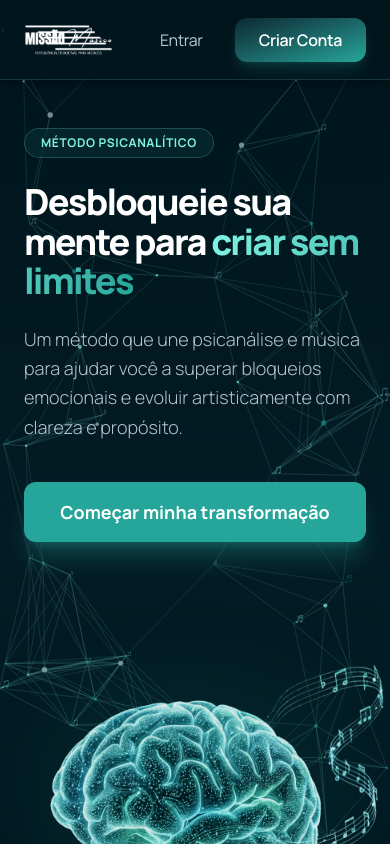
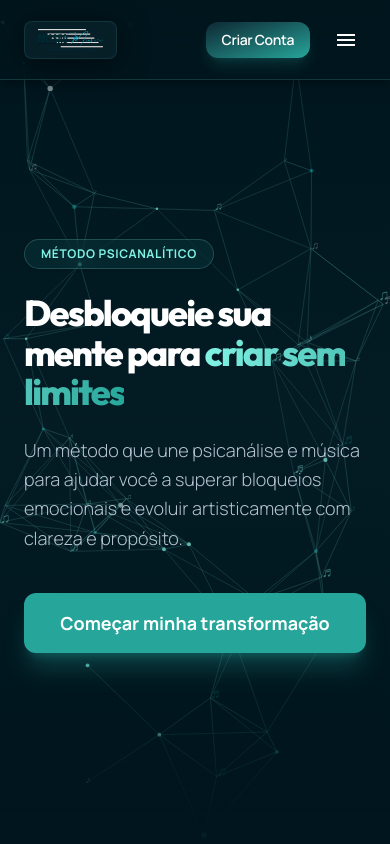
Before and after one commit to Redguitarock/missao-musico-plataforma, a Next.js app: page / in a window 390 px wide. Shown: the top 844 px of the page. Built offline with nearby package versions, Linux system fonts and the light colour scheme.

Commit message:
fix(ui): otimizacao mobile, tipografia, eventos de touch e menu hamburguer

```diff
--- a/src/app/page.tsx
+++ b/src/app/page.tsx
@@ -46,6 +46,7 @@ const JORNADA_STEPS = [
 export default function LandingPage() {
   const [activeStep, setActiveStep] = useState(0);
   const prevStepRef = useRef(0);
+  const [isMenuOpen, setIsMenuOpen] = useState(false);
 
   useEffect(() => {
     prevStepRef.current = activeStep;
@@ -71,9 +72,11 @@ export default function LandingPage() {
     <div className="antialiased selection:bg-secondary-container selection:text-on-secondary-container">
       {/* TopNavBar */}
       <nav className="fixed top-0 w-full z-50 bg-surface/80 backdrop-blur-xl shadow-[0_0_15px_rgba(0,0,0,0.5)] font-manrope antialiased tracking-tight">
-        <div className="flex justify-between items-center max-w-7xl mx-auto px-6 h-20">
+        <div className="flex justify-between items-center max-w-7xl mx-auto px-6 h-20 relative z-50">
           <Link href="/" className="flex items-center gap-2">
-            <Image src="/logo.png" alt="Missão Músico" width={160} height={40} className="h-8 w-auto brightness-0 invert" />
+            <div className="bg-surface-container px-3 py-1.5 rounded-lg shadow-[0_0_15px_rgba(129,243,229,0.15)] flex items-center">
+              <Image src="/logo.png" alt="Missão Músico" width={160} height={40} className="h-6 md:h-8 w-auto" />
+            </div>
           </Link>
           <div className="hidden md:flex items-center space-x-8">
             <Link href="/" className="text-secondary font-semibold border-b-2 border-secondary pb-1">
@@ -86,16 +89,37 @@ export default function LandingPage() {
               Planos
             </Link>
           </div>
-          <div className="flex items-center gap-4">
-            <Link href="/login" className="text-on-surface-variant hover:text-white px-4 py-2 transition-all active:scale-95">
+          <div className="flex items-center gap-2 md:gap-4">
+            <Link href="/login" className="hidden sm:block text-on-surface-variant hover:text-white px-4 py-2 transition-all active:scale-95">
               Entrar
             </Link>
-            <Link href="/cadastro" className="bg-gradient-to-br from-primary-container to-secondary text-white px-6 py-2.5 rounded-xl font-semibold transition-all active:scale-95 shadow-lg shadow-secondary/20">
+            <Link href="/cadastro" className="bg-gradient-to-br from-primary-container to-secondary text-white px-4 py-2 md:px-6 md:py-2.5 rounded-xl font-semibold text-sm md:text-base transition-all active:scale-95 shadow-lg shadow-secondary/20">
               Criar Conta
             </Link>
+            <button className="md:hidden ml-2 p-2 flex items-center" onClick={() => setIsMenuOpen(!isMenuOpen)}>
+              <span className="material-symbols-outlined text-white text-2xl">{isMenuOpen ? 'close' : 'menu'}</span>
+            </button>
           </div>
         </div>
-        <div className="bg-outline-variant h-[1px] w-full absolute bottom-0"></div>
+        <AnimatePresence>
+          {isMenuOpen && (
+            <motion.div
+              initial={{ opacity: 0, height: 0 }}
+              animate={{ opacity: 1, height: "auto" }}
+              exit={{ opacity: 0, height: 0 }}
+              className="md:hidden bg-surface-container-high border-b border-outline-variant/10 overflow-hidden flex flex-col z-40 absolute w-full left-0 top-20 shadow-2xl"
+            >
+              <div className="flex flex-col px-6 py-6 gap-6">
+                <Link href="/" onClick={() => setIsMenuOpen(false)} className="text-white font-semibold">Início</Link>
+                <Link href="#metodo" onClick={() => setIsMenuOpen(false)} className="text-on-surface-variant hover:text-white">Método</Link>
+                <Link href="#planos" onClick={() => setIsMenuOpen(false)} className="text-on-surface-variant hover:text-white">Planos</Link>
+                <div className="w-full h-[1px] bg-white/5 my-2"></div>
+                <Link href="/login" onClick={() => setIsMenuOpen(false)} className="text-on-surface-variant hover:text-white font-medium">Entrar</Link>
+              </div>
+            </motion.div>
+          )}
+        </AnimatePresence>
+        <div className="bg-outline-variant h-[1px] w-full absolute bottom-0 z-50 pointer-events-none"></div>
       </nav>
 
       <HeroInteractive />
@@ -111,7 +135,7 @@ export default function LandingPage() {
             <h2 className="text-sm uppercase tracking-[0.2em] text-on-tertiary-container font-bold mb-4">
               A Luta Interna
             </h2>
-            <p className="text-4xl md:text-5xl font-headline font-bold text-white tracking-tighter leading-tight">
+            <p className="text-3xl md:text-5xl font-headline font-bold text-white tracking-tighter leading-tight">
               A música nasce na mente, mas é nela que os maiores obstáculos residem.
             </p>
           </motion.div>
@@ -152,7 +176,7 @@ export default function LandingPage() {
           className="max-w-7xl mx-auto px-6 flex flex-col items-center text-center"
         >
           <div className="max-w-3xl space-y-8">
-            <h2 className="text-5xl md:text-6xl font-bold text-[#81f3e5] tracking-wide italic font-cormorant leading-tight drop-shadow-[0_0_15px_rgba(129,243,229,0.2)]">
+            <h2 className="text-4xl md:text-6xl font-bold text-[#81f3e5] tracking-wide italic font-cormorant leading-tight drop-shadow-[0_0_15px_rgba(129,243,229,0.2)]">
               "Eu começo, mas nunca termino nada..."
             </h2>
             <p className="text-xl text-on-surface-variant leading-relaxed">
@@ -199,7 +223,7 @@ export default function LandingPage() {
                 <h2 className="text-sm uppercase tracking-[0.2em] text-[#81f3e5] font-bold mb-4 drop-shadow-[0_0_15px_rgba(129,243,229,0.5)]">
                   O Santuário Digital
                 </h2>
-                <h3 className="text-5xl md:text-6xl font-headline font-bold tracking-tighter leading-tight mb-6 text-white drop-shadow-md">
+                <h3 className="text-4xl md:text-6xl font-headline font-bold tracking-tighter leading-tight mb-6 text-white drop-shadow-md">
                   Um método estruturado para sua psique artística.
                 </h3>
               </motion.div>
@@ -226,10 +250,10 @@ export default function LandingPage() {
       </section>
 
       {/* How It Works (Bento Grid with Animated Tracking Dot) */}
-      <section className="py-24 bg-surface-container">
+      <section className="py-24 bg-surface-container overflow-hidden">
         <div className="max-w-7xl mx-auto px-6">
-          <motion.div initial="hidden" whileInView="visible" viewport={{ once: true }} variants={fadeInUp} className="text-center mb-20">
-            <h2 className="text-4xl md:text-5xl font-headline font-extrabold text-white tracking-tighter">Sua jornada passo a passo</h2>
+          <motion.div initial="hidden" whileInView="visible" viewport={{ once: true }} variants={fadeInUp} className="text-center mb-16 md:mb-20">
+            <h2 className="text-3xl md:text-5xl font-headline font-extrabold text-white tracking-tighter">Sua jornada passo a passo</h2>
           </motion.div>
 
           <div className="relative pt-6 md:pt-10">
@@ -290,12 +314,12 @@ export default function LandingPage() {
                {[0, 0.05, 0.1].map((delay, index) => (
                  <motion.div
                    key={`mob-trail-${index}`}
-                   className="absolute left-[30px] w-5 h-5 mt-[-10px]"
+                   className="absolute left-[20px] w-4 h-4 mt-[-8px]"
                    animate={{ top: `${(activeStep * 20) + 10}%` }}
                    transition={{ duration: 0.8, ease: "easeInOut", delay }}
                  >
                     <motion.div
-                       animate={{ x: [0, -70, 0] }}
+                       animate={{ x: [0, -50, 0] }}
                        transition={{ duration: 0.8, ease: ["easeOut", "easeIn"], times: [0, 0.5, 1], delay }}
                        className="w-full h-full bg-[#81f3e5] rounded-full relative flex items-center justify-center"
                        style={{
@@ -337,18 +361,18 @@ export default function LandingPage() {
                ))}
             </div>
 
-            <div className={`grid grid-cols-1 md:grid-cols-5 gap-6 relative z-10 pl-16 md:pl-0`}>
+            <div className={`grid grid-cols-1 md:grid-cols-5 gap-4 md:gap-6 relative z-10 pl-10 md:pl-0`}>
               {JORNADA_STEPS.map((step, idx) => {
                 const isActive = activeStep === idx;
                 const isSuccessCard = idx === 4;
                 return (
                   <motion.div
                     key={idx}
-                    className={`bg-gradient-to-br p-8 rounded-2xl flex flex-col justify-between h-64 border transition-all duration-500 backdrop-blur-md cursor-pointer overflow-hidden relative
+                    className={`bg-gradient-to-br p-5 md:p-8 rounded-2xl flex flex-col justify-between h-auto min-h-[14rem] md:min-h-0 md:h-64 border transition-all duration-500 backdrop-blur-md cursor-pointer overflow-hidden relative
                       ${isActive
                         ? (isSuccessCard
-                           ? 'from-[#005049]/80 to-[#0a1f29] border-[#81f3e5] shadow-[0_0_40px_rgba(129,243,229,0.3)] scale-110 z-20'
-                           : 'from-[#1b4353] to-[#0a1f29] border-[#81f3e5]/50 shadow-[0_0_30px_rgba(129,243,229,0.15)] scale-105 z-20'
+                           ? 'from-[#005049]/80 to-[#0a1f29] border-[#81f3e5] shadow-[0_0_40px_rgba(129,243,229,0.3)] scale-105 md:scale-110 z-20'
+                           : 'from-[#1b4353] to-[#0a1f29] border-[#81f3e5]/50 shadow-[0_0_30px_rgba(129,243,229,0.15)] scale-[1.02] md:scale-105 z-20'
                           )
                         : 'from-[#1b4353]/90 to-[#0a1f29]/90 border-outline-variant/30 opacity-80 scale-100 hover:opacity-100 z-10'
                       } ${step.y ? 'md:translate-y-8' : ''}`}
@@ -364,19 +388,19 @@ export default function LandingPage() {
                        />
                     )}
 
-                    <div className="flex justify-between items-start relative z-10">
-                      <span className={`text-5xl font-headline font-extrabold transition-colors duration-500 ${isActive ? 'text-[#81f3e5]' : 'text-white/10'}`}>
+                    <div className="flex justify-between items-start relative z-10 mb-4 md:mb-0">
+                      <span className={`text-4xl md:text-5xl font-headline font-extrabold transition-colors duration-500 ${isActive ? 'text-[#81f3e5]' : 'text-white/10'}`}>
                         {step.id}
                       </span>
-                      <span className={`material-symbols-outlined transition-all duration-500 ${isActive ? 'text-[#81f3e5] opacity-100 scale-125' : 'text-outline-variant opacity-50'}`}>
+                      <span className={`material-symbols-outlined transition-all duration-500 ${isActive ? 'text-[#81f3e5] opacity-100 scale-110 md:scale-125' : 'text-outline-variant opacity-50'}`}>
                         {step.icon}
                       </span>
                     </div>
                     <div className="relative z-10">
-                      <h4 className={`text-lg font-headline font-bold mb-2 transition-colors duration-500 ${isActive ? (isSuccessCard ? 'text-white drop-shadow-[0_0_8px_rgba(255,255,255,0.8)]' : 'text-[#81f3e5]') : 'text-white'}`}>
+                      <h4 className={`text-base md:text-lg font-headline font-bold mb-2 transition-colors duration-500 ${isActive ? (isSuccessCard ? 'text-white drop-shadow-[0_0_8px_rgba(255,255,255,0.8)]' : 'text-[#81f3e5]') : 'text-white'}`}>
                         {step.title}
                       </h4>
-                      <p className="text-on-surface-variant text-sm">{step.desc}</p>
+                      <p className="text-on-surface-variant text-xs md:text-sm">{step.desc}</p>
                     </div>
                   </motion.div>
                 );
@@ -389,8 +413,8 @@ export default function LandingPage() {
       <section className="py-24 bg-surface overflow-hidden">
         <div className="max-w-7xl mx-auto px-6">
           <motion.div initial="hidden" whileInView="visible" viewport={{ once: true }} variants={fadeInUp} className="bg-surface-container-high rounded-[3rem] overflow-hidden grid grid-cols-1 lg:grid-cols-2 items-center">
-            <div className="p-12 md:p-20 space-y-8">
-              <h2 className="text-4xl md:text-5xl font-headline font-extrabold text-white tracking-tighter leading-tight">
+            <div className="p-10 md:p-20 space-y-8">
+              <h2 className="text-3xl md:text-5xl font-headline font-extrabold text-white tracking-tighter leading-tight">
                 Criado por quem vive a música — e entende a mente por trás dela
               </h2>
               <p className="text-lg text-on-surface-variant leading-relaxed">
@@ -422,7 +446,7 @@ export default function LandingPage() {
         <div className="max-w-7xl mx-auto px-6">
           <motion.div initial="hidden" whileInView="visible" viewport={{ once: true }} variants={fadeInUp} className="text-center mb-16 space-y-4">
             <h2 className="text-sm uppercase tracking-[0.2em] text-[#81f3e5] font-bold">Investimento em você</h2>
-            <h3 className="text-4xl md:text-5xl font-headline font-extrabold text-white tracking-tighter">Escolha o seu caminho de evolução</h3>
+            <h3 className="text-3xl md:text-5xl font-headline font-extrabold text-white tracking-tighter">Escolha o seu caminho de evolução</h3>
           </motion.div>
           <div className="grid grid-cols-1 md:grid-cols-3 gap-8">
             <div className="bg-surface-container-lowest p-10 rounded-3xl border border-outline-variant/10 flex flex-col transition-colors">
@@ -584,7 +608,9 @@ export default function LandingPage() {
         <div className="max-w-7xl mx-auto px-6 grid grid-cols-1 md:grid-cols-4 gap-8">
           <div className="space-y-4">
             <div className="text-xl font-bold flex items-center gap-2">
-               <Image src="/logo.png" alt="Missão Músico" width={120} height={30} className="w-auto h-6 brightness-0 invert opacity-90" />
+              <div className="bg-surface-container px-3 py-1.5 rounded-lg shadow-[0_0_15px_rgba(129,243,229,0.15)] flex items-center inline-flex">
+                 <Image src="/logo.png" alt="Missão Músico" width={120} height={30} className="w-auto h-5 md:h-6" />
+              </div>
             </div>
             <p className="leading-relaxed">Psicanálise e desenvolvimento humano para músicos que buscam evolução artística e liberdade mental.</p>
           </div>
--- a/src/components/layout/Sidebar.tsx
+++ b/src/components/layout/Sidebar.tsx
@@ -54,7 +54,9 @@ export default function Sidebar() {
         ${isOpen ? 'translate-x-0' : '-translate-x-full md:translate-x-0'}
       `}>
         <div className="px-8 mb-12 flex flex-col gap-2">
-          <Image src="/logo.png" alt="Missão Músico" width={160} height={40} className="w-auto h-8 brightness-0 invert opacity-90" />
+          <div className="bg-white/10 px-3 py-1.5 rounded-lg shadow-[0_0_15px_rgba(255,255,255,0.05)] inline-flex items-center w-max">
+            <Image src="/logo.png" alt="Missão Músico" width={160} height={40} className="w-auto h-6 opacity-90" />
+          </div>
           <p className="font-manrope text-[10px] font-medium text-slate-400 mt-1 uppercase tracking-widest pl-1">Portal do Músico</p>
         </div>
 
--- a/src/components/ui/HeroInteractive.tsx
+++ b/src/components/ui/HeroInteractive.tsx
@@ -170,6 +170,13 @@ export default function HeroInteractive() {
       mouse.y = e.clientY - rect.top
     }
 
+    const handleTouchMove = (e: TouchEvent) => {
+      if (!containerRef.current || e.touches.length === 0) return
+      const rect = containerRef.current.getBoundingClientRect()
+      mouse.x = e.touches[0].clientX - rect.left
+      mouse.y = e.touches[0].clientY - rect.top
+    }
+
     const handleMouseLeave = () => {
       mouse.x = -1000
       mouse.y = -1000
@@ -178,6 +185,9 @@ export default function HeroInteractive() {
     if (containerRef.current) {
        containerRef.current.addEventListener('mousemove', handleMouseMove)
        containerRef.current.addEventListener('mouseleave', handleMouseLeave)
+       containerRef.current.addEventListener('touchmove', handleTouchMove)
+       containerRef.current.addEventListener('touchstart', handleTouchMove)
+       containerRef.current.addEventListener('touchend', handleMouseLeave)
     }
 
     return () => {
@@ -185,6 +195,9 @@ export default function HeroInteractive() {
       if (containerRef.current) {
          containerRef.current.removeEventListener('mousemove', handleMouseMove)
          containerRef.current.removeEventListener('mouseleave', handleMouseLeave)
+         containerRef.current.removeEventListener('touchmove', handleTouchMove)
+         containerRef.current.removeEventListener('touchstart', handleTouchMove)
+         containerRef.current.removeEventListener('touchend', handleMouseLeave)
       }
       cancelAnimationFrame(animationFrameId)
     }
@@ -218,7 +231,7 @@ export default function HeroInteractive() {
             <span className="inline-block px-4 py-1.5 rounded-full bg-secondary/10 border border-[#81f3e5]/20 text-[#81f3e5] text-xs md:text-sm font-bold tracking-wider mb-6 backdrop-blur-md shadow-sm">
               MÉTODO PSICANALÍTICO
             </span>
-            <h1 className="text-4xl md:text-6xl lg:text-7xl font-extrabold text-white tracking-tighter leading-[1.1] mb-6">
+            <h1 className="text-4xl md:text-6xl lg:text-7xl font-headline font-extrabold text-white tracking-tighter leading-[1.1] mb-6">
               Desbloqueie sua mente para <span className="text-transparent bg-clip-text bg-gradient-to-r from-[#81f3e5] to-[#26A69A]">criar sem limites</span>
             </h1>
             <p className="text-lg md:text-xl text-slate-300/90 leading-relaxed mb-10 max-w-xl font-light">
@@ -231,13 +244,8 @@ export default function HeroInteractive() {
             </div>
           </div>
 
-          {/* Camada 3: Imagem da Mente mesclada + Animação de Zoom e Parallax */}
-          {/*
-            Para o efeito mesclado pedindo "png que se funde com fundo escuro",
-            estamos usando uma foto espetacular de head shape/fios
-            + mix-blend-screen para virar um Holograma/PNG invisível na parte escura.
-          */}
-          <div className="relative h-[400px] md:h-[600px] flex items-center justify-center pointer-events-none mt-10 md:mt-0">
+          {/* Camada 3: Imagem da Mente mesclada + Animação de Zoom e Parallax (Desativado no Mobile para não quebrar leitura) */}
+          <div className="hidden lg:flex relative h-[400px] md:h-[600px] items-center justify-center pointer-events-none mt-10 md:mt-0">
              <div
                 className="w-full h-full absolute inset-0 transition-transform duration-75 ease-out flex items-center justify-center"
                 style={{ transform: `scale(${zoomScaleImage}) translateY(${translateYImage}px)` }}
```
